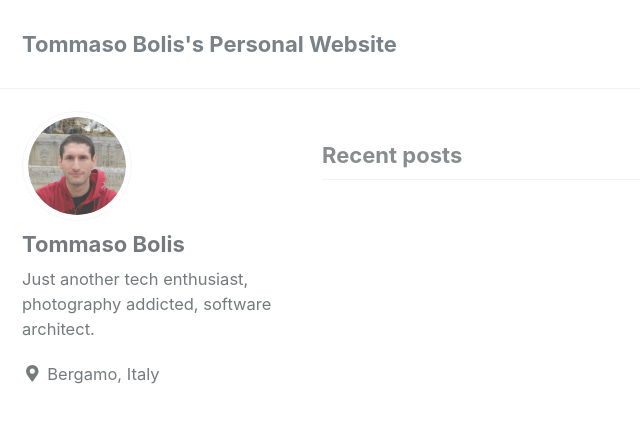
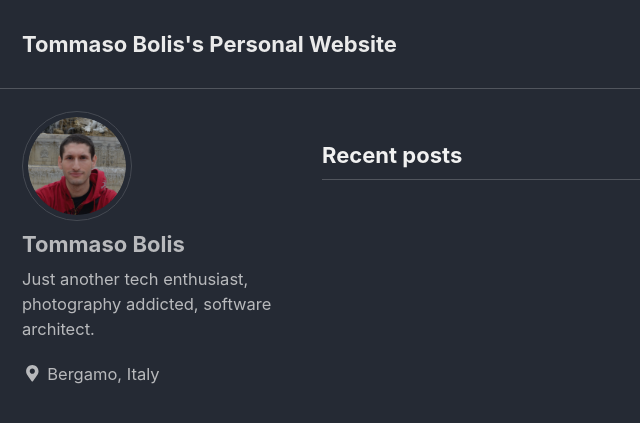
Before and after one commit to tommyilpazzo/tommyilpazzo.github.io, a Jekyll site: the page built from index.html, in a window 1280 px wide and 900 px high. Shown: the top 423 px of the window, without its empty margins (0-640 px from the left). Built offline with Jekyll 4.4.1, drawn with Linux system fonts in a browser that asks for light colours; cached includes are drawn as plain includes; nearby versions of some CDN libraries; the list of posts is cut into pages by our own code.

Commit message:
Update _config.yml
Change skin

```diff
--- a/_config.yml
+++ b/_config.yml
@@ -12,7 +12,7 @@
 
 # theme                  : "minimal-mistakes-jekyll"
 remote_theme           : "mmistakes/minimal-mistakes"
-minimal_mistakes_skin    : "default" # "air", "aqua", "contrast", "dark", "dirt", "neon", "mint", "plum", "sunrise"
+minimal_mistakes_skin    : "dark" # "air", "aqua", "contrast", "dark", "dirt", "neon", "mint", "plum", "sunrise", "default"
 
 # Site Settings
 locale                   : "en-US"
```
